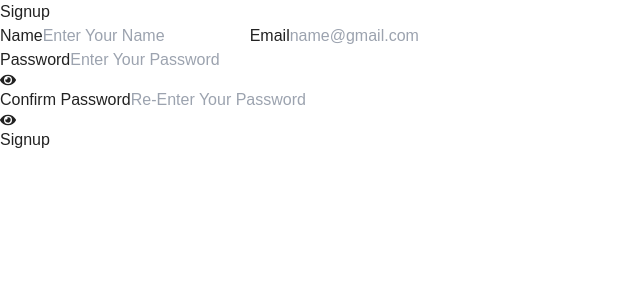
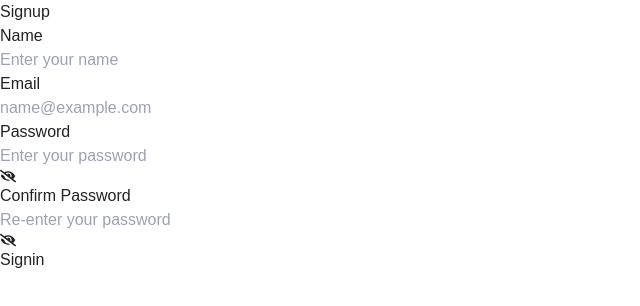
Before and after one commit to aswanth-kt/React_Form, a React (Vite) app: page /signup in a window 1280 px wide. Shown: the top 306 px of the page, without its empty margins (0-640 px from the left). Built offline with nearby package versions, Linux system fonts and the light colour scheme.

Commit message:
refactor: update all signup inputs

```diff
--- a/src/App.jsx
+++ b/src/App.jsx
@@ -1,6 +1,6 @@
 import { Route, Routes } from 'react-router-dom'
 import './App.css'
-import Signup from './components/Signup'
+import Signup from './pages/Signup'
 import SuccessMessage from './components/SuccessMessage'
 import Login from './components/Login'
 
--- /dev/null
+++ b/src/components/InputForm.jsx
@@ -0,0 +1,60 @@
+import { FaEye, FaEyeSlash } from "react-icons/fa"
+
+
+const InputForm = ({
+  label,
+  type= "text",
+  name,
+  value,
+  placeholder,
+  onChange,
+  error,
+  isPassword= false,
+  showPassword,
+  togglePassword,
+}) => {
+  return (
+
+    <div className="mb-3">
+
+      <label
+        htmlFor={name}
+        className="px-2"
+      >
+        {label}
+      </label>
+
+      <div className="relative">
+
+        <input
+          type={isPassword ? (showPassword ? "text" : "password") : type}
+          name={name}
+          value={value}
+          onChange={onChange}
+          placeholder={placeholder}
+          className="w-full rounded-2xl border-2 border-gray-200 p-2 focus:border-gray-300 focus:outline-none"
+        />
+
+        {isPassword && (
+          <span
+            onClick={togglePassword}
+            className="absolute right-3 py-3 cursor-pointer"
+          >
+            {showPassword ? <FaEye /> : <FaEyeSlash />}
+          </span>
+        )}
+
+        {error && (
+          <p className="text-sm text-red-500 px-2 py-1">
+            {error}
+          </p>
+        )}
+
+      </div>
+
+    </div>
+
+  )
+}
+
+export default InputForm
--- a/src/components/Signup.jsx
+++ b/src/components/Signup.jsx
@@ -9,6 +9,7 @@ const Signup = () => {
   const navigate = useNavigate();
 
   const [showPassword, setShowPassword] = useState(false);
+  const [loading, setLoading] = useState(false);
   const [errMessage, setErrMessage] = useState({});
   const [signupData, setSignupData] = useState({
     name: "",
@@ -22,18 +23,24 @@ const Signup = () => {
       ...signupData,
       [e.target.name]: e.target.value
     })
+
+    const {errors, isValid} = validateSignup(signupData);
+    setLoading(isValid);
+    console.log("is valid:", isValid);
+
+    setErrMessage(errors);
   };
 
 
   const handleSubmit = (e) => {
     e.preventDefault();
 
-    const {errors, isValid} = validateSignup(signupData)
-    console.log("is valid:", isValid);
+    // const {errors, isValid} = validateSignup(signupData)
+    // console.log("is valid:", isValid);
 
-    setErrMessage(errors);
+    // setErrMessage(errors);
 
-    if (isValid) {
+    if (loading) {
       navigate("/success", {state: {
         message: "Signup Successful 🎉",
         para: "Your account has been created successfully."
--- /dev/null
+++ b/src/pages/Signup.jsx
@@ -0,0 +1,133 @@
+import { useState } from "react";
+import InputForm from "../components/InputForm"
+import { validateSignup } from "../utils/validators";
+import { useNavigate } from "react-router-dom";
+
+
+const Signup = () => {
+
+  const navigate = useNavigate();
+
+  const [signupData, setSignupData] = useState({
+    name: "",
+    email: "",
+    password: "",
+    confirmPassword: ""
+  });
+  const [errors, setErrors] = useState({});
+  const [showPassword, setShowPassword] = useState({
+    password: false,
+    confirmPassword: false
+  });
+
+  const handleChange = (e) => {
+
+    setSignupData({
+      ...signupData,
+      [e.target.name]: e.target.value
+    })
+
+    const {errors} = validateSignup(signupData);
+
+    setErrors(errors);
+
+  };
+
+  const handleSubmit = (e) => {
+    e.preventDefault();
+
+    const { errors, isValid } = validateSignup(signupData);
+
+    setErrors(errors);
+
+    if (!isValid) return;
+
+    navigate("/success", {
+      state: {
+        message: "Signup Successful 🎉",
+        para: "Your account has been created successfully."
+      }
+    })
+
+  };
+
+  // console.log("signup data:", signupData)
+
+  return (
+    <div className="max-w-md mx-auto mt-10">
+
+      <h1 className="text-center font-bold text-xl mb-6">
+        Signup
+      </h1>
+
+      <form
+        onSubmit={handleSubmit}
+        className="flex flex-col border-2 rounded-2xl p-6"
+      >
+
+        <InputForm
+          label="Name"
+          name="name"
+          value={signupData.name}
+          placeholder="Enter your name"
+          onChange={handleChange}
+          error={errors.name}
+        />
+
+        <InputForm
+          label="Email"
+          name="email"
+          value={signupData.email}
+          placeholder="name@example.com"
+          onChange={handleChange}
+          error={errors.email}
+        />
+
+        <InputForm
+          label="Password"
+          name="password"
+          value={signupData.password}
+          placeholder="Enter your password"
+          onChange={handleChange}
+          error={errors.password}
+          isPassword={true}
+          showPassword={showPassword.password}
+          togglePassword={() => {
+            setShowPassword((prev) => ({
+                ...prev,
+                password: !prev.password
+            }))
+          }}
+        />
+
+        <InputForm
+          label="Confirm Password"
+          name="confirmPassword"
+          value={signupData.confirmPassword}
+          placeholder="Re-enter your password"
+          onChange={handleChange}
+          error={errors.confirmPassword}
+          isPassword={true}
+          showPassword={showPassword.confirmPassword}
+          togglePassword={() => {
+            setShowPassword((prev) => ({
+              ...prev,
+              confirmPassword: !prev.confirmPassword
+            }))
+          }}
+        />
+
+        <button
+          type="submit"
+          className="rounded-2xl bg-blue-500 p-2 text-white mt-4 hover:bg-blue-700 disabled:opacity-50"
+        >
+          Signin
+        </button>
+
+      </form>
+
+    </div>
+  )
+}
+
+export default Signup
--- a/src/utils/validators.js
+++ b/src/utils/validators.js
@@ -4,6 +4,7 @@ export const validateSignup = (values) =>  {
   if (!values.name.trim()) errors.name = "Name required";
 
   if (!values.email.trim()) errors.email = "Email required";
+  else if (!/\S+@\S+\.\S+/.test(values.email)) errors.email = "Invalid email"
 
   if (!values.password.trim()) errors.password = "Password required";
   else if (values.password.length < 6) errors.password = "Min 6 charactors"
```
